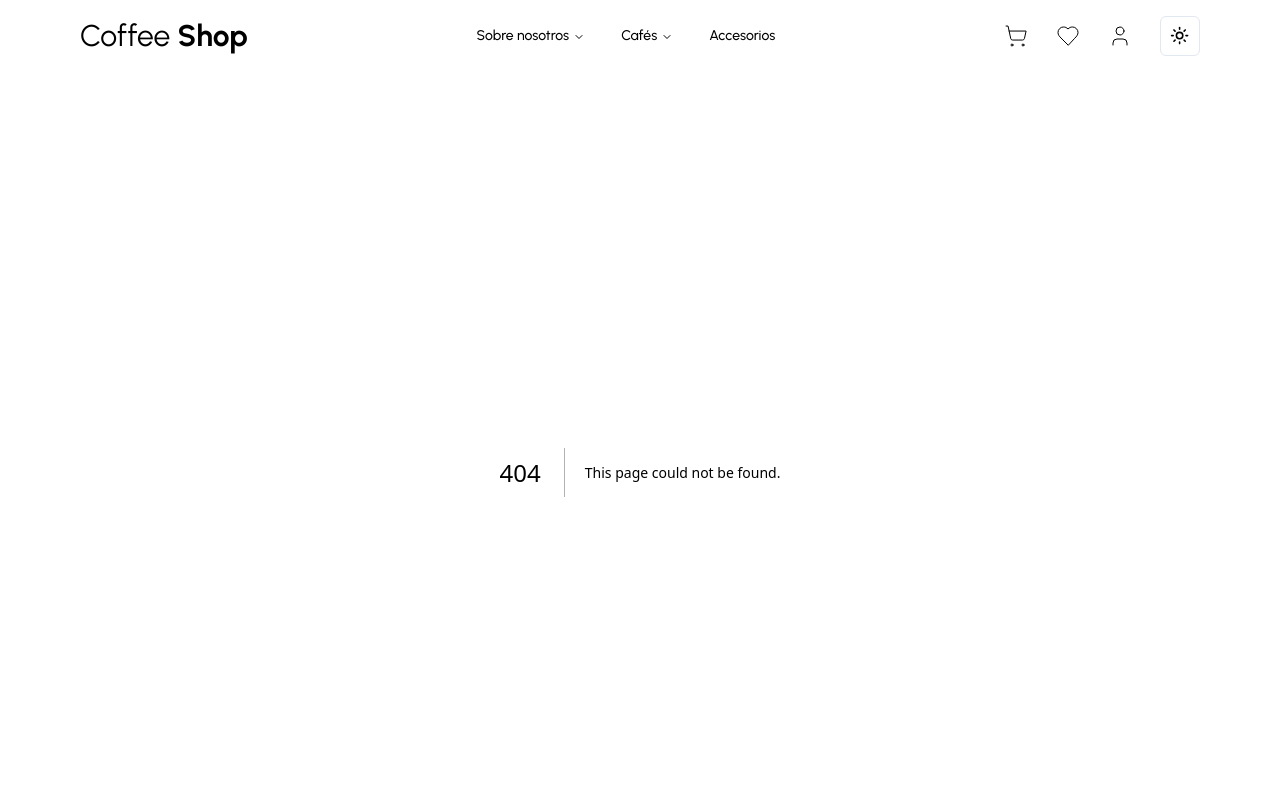
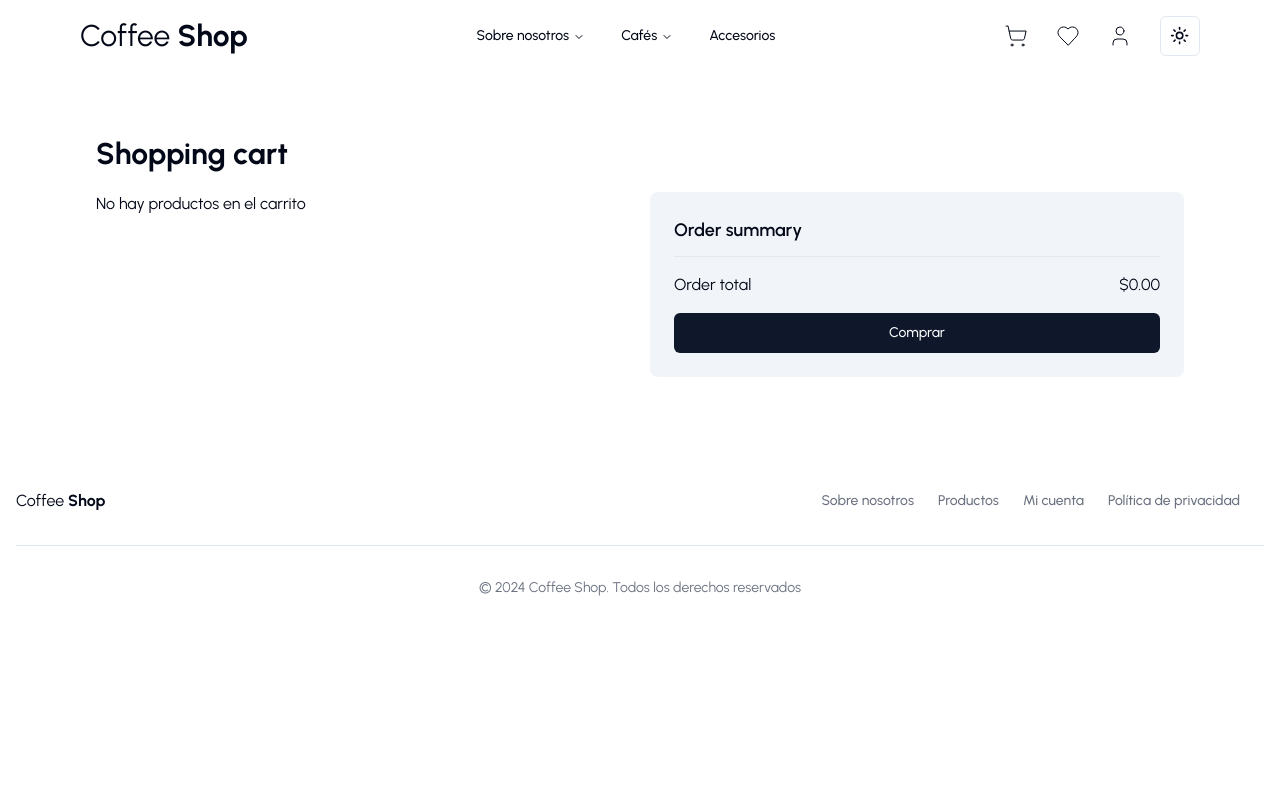
Before and after one commit to egbazua/ecommerce-coffee-shop, a Next.js app: page /cart in a window 1280 px wide. Before the commit this address had no page. Shown: the top 800 px of the page. Built offline with nearby package versions, Linux system fonts and the light colour scheme.

Commit message:
creating page for shopping cart

```diff
--- /dev/null
+++ b/app/cart/page.tsx
@@ -0,0 +1,51 @@
+'use client'
+
+import { Button } from '@/components/ui/button'
+import { Separator } from '@/components/ui/separator'
+import { useCart } from '@/hooks/useCart'
+import { formatPrice } from '@/lib/formatPrice'
+import React from 'react'
+
+const Page = () => {
+  const { items, removeAll } = useCart()
+
+  const prices = items.map((product => product.attributes.price))
+  const totalPrice = prices.reduce((total, price) => total + price, 0)
+
+  return (
+    <div className='max-w-6xl px-4 py-16 mx-auto sm:px-6 lg:px-8'>
+      <h1 className='mb-5 text-3xl font-bold'>Shopping cart</h1>
+      <div className='grid sm:grid-cols-2 sm:gap-5'>
+        <div>
+          {
+            items.length === 0 && (
+              <p>No hay productos en el carrito</p>
+            )
+          }
+          <ul>
+            {
+              items.map((item) => (
+                <p key={item.id}>item</p>
+              ))
+            }
+          </ul>
+        </div>
+        <div className='max-w-xl'>
+            <div className='p-6 rounded-lg bg-slate-100'>
+              <p className='mb-3 text-lg font-semibold'>Order summary</p>
+              <Separator />
+              <div className='flex justify-between gap-5 my-4'>
+                <p>Order total</p>
+                <p>{formatPrice(totalPrice)}</p>
+              </div>
+              <div className='flex items-center justify-center w-full mt-3'>
+                <Button className='w-full' onClick={() => console.log("buy")}>Comprar</Button>
+              </div>
+            </div>
+        </div>
+      </div>
+    </div>
+  )
+}
+
+export default Page
```
